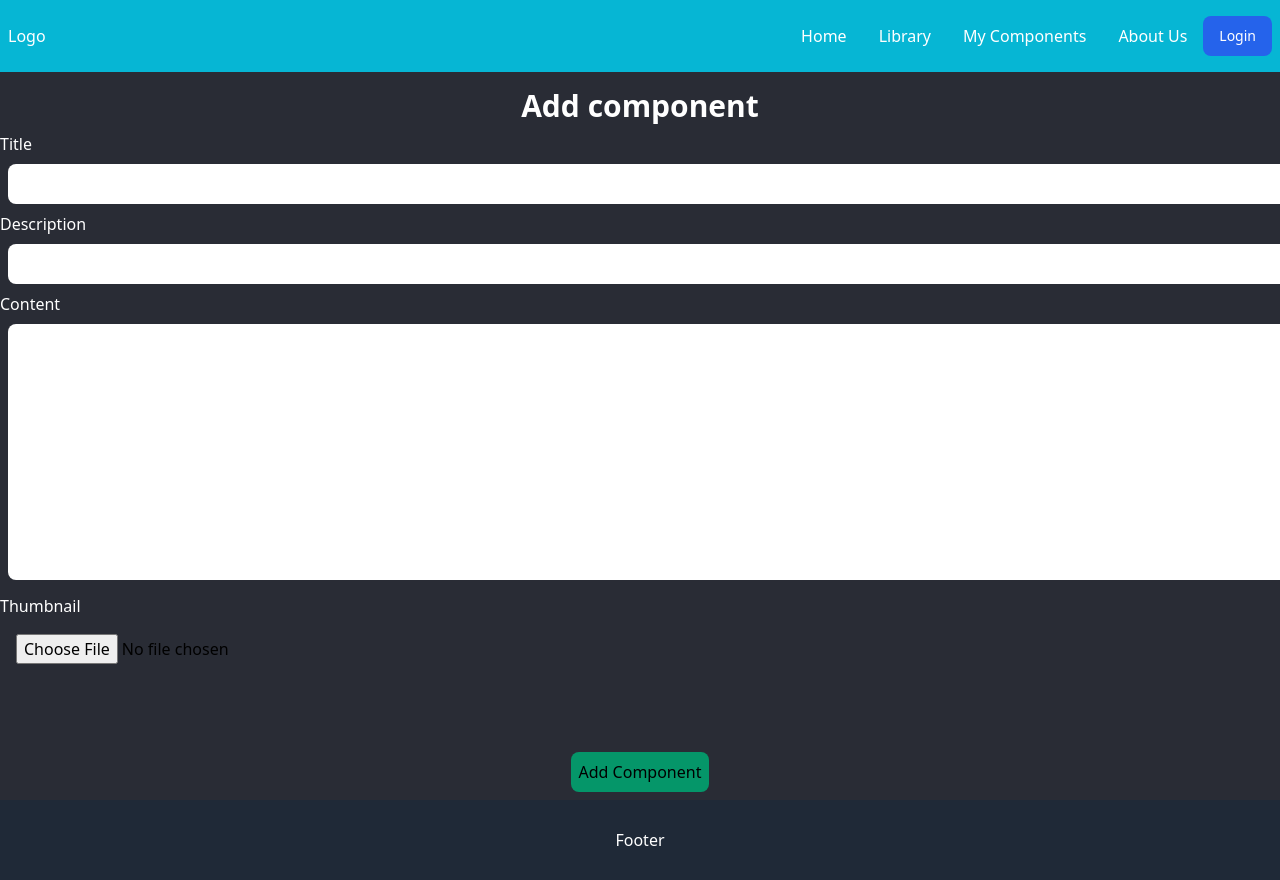
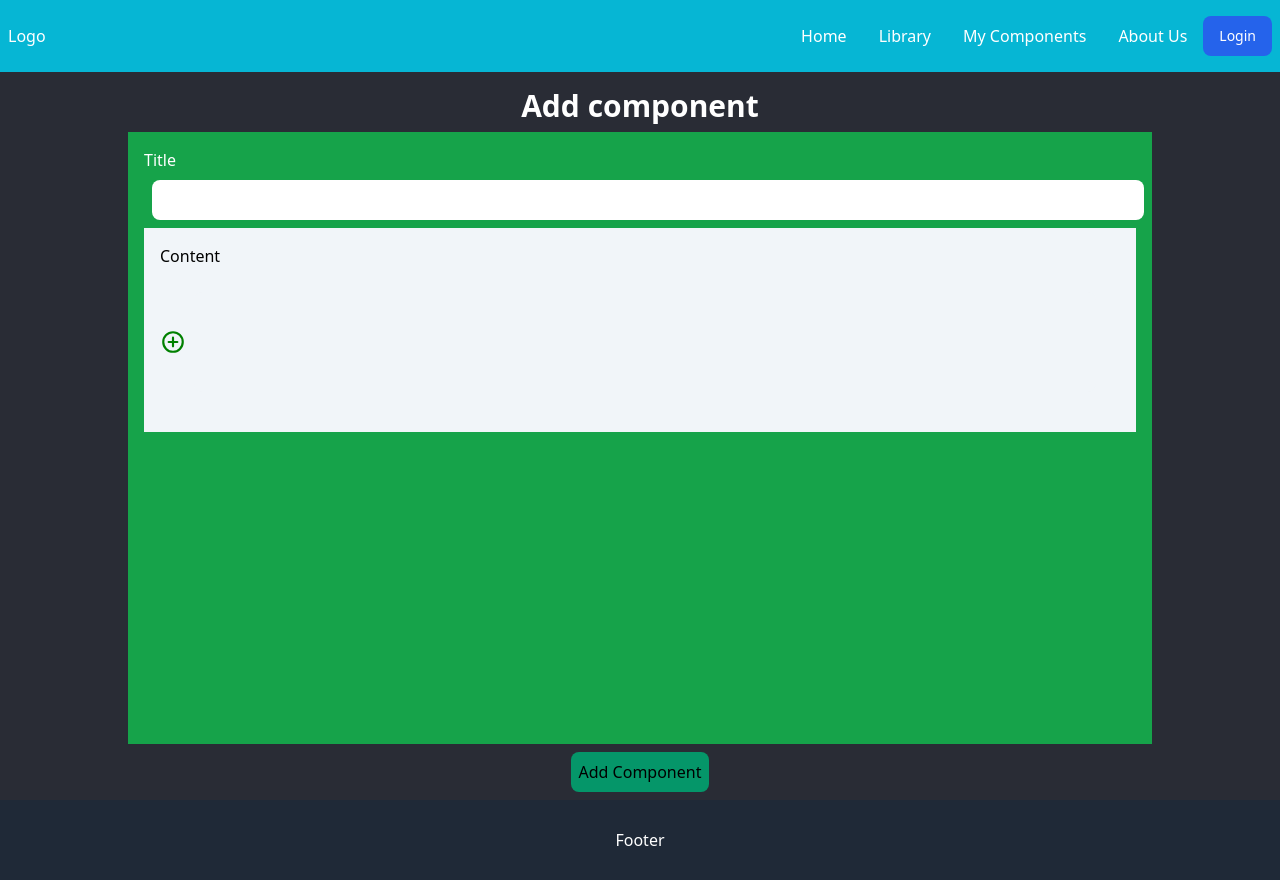
Before and after one commit to MohitGupta12/Code-Library, a Next.js app: page /component/add in a window 1280 px wide. Built offline with nearby package versions, Linux system fonts and the light colour scheme; no server answers.

Commit message:
Added add button and textarea

```diff
--- /dev/null
+++ b/components/Buttons/AddButton.jsx
@@ -0,0 +1,49 @@
+"use client"
+import React, { useState } from 'react';
+import { UilPlusCircle } from '@iconscout/react-unicons';
+import { UilTimesCircle } from '@iconscout/react-unicons';
+import { UilArrow } from '@iconscout/react-unicons';
+import { UilTextFields } from '@iconscout/react-unicons';
+import { UilImage } from '@iconscout/react-unicons';
+const AddButton = ({isOpen, setIsOpen}) => {
+
+
+    const handleButtonClick = (e) => {
+        e.preventDefault();
+        setIsOpen(!isOpen);
+    };
+
+    return (
+        <div className=" flex flex-row items-center">
+            <button
+                className=" text-white rounded-lg transition-colors flex items-center"
+                onClick= {handleButtonClick}
+            >
+                {isOpen ? (
+                    <>
+                        <UilTimesCircle color = "red" size = "26" />{/* Change the icon to X on hover */}
+                    </>
+                ) : (
+                    <>
+                       <UilPlusCircle color = "green" size = "26"/> {/* Default icon is + */}
+                    </>
+                )}
+            </button>
+            {isOpen && (
+            <div className=" flex flex-row">
+                <div className="px-2">
+                    <UilTextFields  color = "green" size = "20" />
+                </div>
+                <div className="px-2">
+                    <UilArrow  color = "green" size = "20" />
+                </div>
+                <div className="px-2">
+                    <UilImage  color = "green" size = "20" />
+                </div>
+            </div>
+            )}
+        </div>
+    );
+};
+
+export default AddButton;
--- a/components/index.js
+++ b/components/index.js
@@ -2,3 +2,4 @@ export { default as HeroSec } from './HeroSec.jsx';
 export { default as HomeList } from './HomeList.jsx';
 export { default as Navbar } from './Navbar.jsx';
 export { default as Footer } from './Footer.jsx';
+export { default as AddButton } from './Buttons/AddButton.jsx';
--- a/models/posts.js
+++ b/models/posts.js
@@ -7,11 +7,11 @@ const postSchema = new Schema({
     },
     desc: {
         type: String,
-        required: true,
+
     },
     content: {
         type: String,
-        required: true,
+
     },
     user: {
         type: Schema.Types.ObjectId,
--- a/package.json
+++ b/package.json
@@ -9,6 +9,7 @@
     "lint": "next lint"
   },
   "dependencies": {
+    "@iconscout/react-unicons": "github:iconscout/react-unicons",
     "axios": "^1.6.8",
     "bcryptjs": "^2.4.3",
     "js-cookie": "^3.0.5",
--- a/src/app/component/add/page.jsx
+++ b/src/app/component/add/page.jsx
@@ -1,11 +1,12 @@
 "use client"
 import React, { useState, useEffect } from 'react';
 import axios from 'axios';
+import {AddButton} from '@/components';
 
 const AddComponent = () => {
-    const [selectedImage, setSelectedImage] = useState(null);
+    const [isOpen, setIsOpen] = useState(false);
     const [userId, setUserId] = useState("");
-    const [data, setData] = useState({title: "",desc: "",content: "", user: ""})
+    const [data, setData] = useState({title: "",content: "", user: ""})
 
 
     useEffect(() => {
@@ -15,17 +16,7 @@ const AddComponent = () => {
         };
         getUserData();
     }, []);
-    const handleImageChange = (event) => {
-        const file = event.target.files[0];
-        const reader = new FileReader();
-        reader.onloadend = () => {
-            setSelectedImage(reader.result);
-        };
 
-        if (file) {
-            reader.readAsDataURL(file);
-        }
-    };
     const handleSubmit = async (e) => {
       e.preventDefault();
       console.log(userId);
@@ -42,44 +33,48 @@ const AddComponent = () => {
           title: "",
           desc: "",
           content: "",
-        })
+      });
     };
+
+    const handleClickOnTextArea = () => {
+      if(isOpen){
+        setIsOpen(false);
+      }
+    }
 
     return (
       <div className="flex justify-start items-center flex-col w-screen h-screen bg-[#292c35]">
         <h1 className="text-3xl font-bold text-white mt-20 p-2">Add component</h1>
-        <div className="flex__center flex-col flex-grow">
-          <form className="flex-grow">
+        <div className="flex__center flex-col flex-grow w-screen">
+          <form className="flex-grow bg-green-600 w-4/5 p-4 ">
             <label className="text-white"> Title</label>
             <input
               value={data.title}
               onChange={(e) => setData({ ...data, title: e.target.value })}
               type="text" className="m-2 p-2 w-full rounded-lg" />
 
-            <label className="text-white">Description</label>
-            <input
-              value={data.desc}
-              onChange={(e) => setData({ ...data, desc: e.target.value })}
-              type="text" className="m-2 p-2 w-full rounded-lg" />
-
-            <label className="text-white">Content</label>
+            <div className="bg-slate-100 p-4">
+              <label className="text-black">Content</label>
+              <div className="p-4 pl-0 flex flex-row" >
+                <AddButton isOpen={isOpen} setIsOpen={setIsOpen} />
                 <textarea
+                value={data.content}
+                style={{ minHeight: "100px", maxHeight: "425px",
+                  resize: "none",
+                }}
+                onClick={handleClickOnTextArea}
+                onChange={(e) => setData({ ...data, content: e.target.value })}
+                className="m-2 p-2 w-full rounded-lg text-xl bg-slate-100" />
+              </div>
+              {/* <textarea
                 value={data.content}
                 cols="30"
                 rows="10"
                 style={{ minHeight: "256px", maxHeight: "425"}}
                 onChange={(e) => setData({ ...data, content: e.target.value })}
-              className="m-2 p-2 w-full rounded-lg" />
+                className="m-2 p-2 w-full rounded-lg" /> */}
+            </div>
 
-            <label className="text-white">Thumbnail</label>
-            <input
-              type="file"
-              className="m-2 p-2 w-full rounded-lg"
-              onChange={handleImageChange}
-            />
-            {selectedImage && (
-              <img src={selectedImage} alt="preview" className="w-90 h-60 rounded-lg border-black border-[2px]" />
-            )}
           </form>
           <button onClick={handleSubmit} className="m-2 p-2 w-fit rounded-lg bg-emerald-600">Add Component</button>
         </div>
```
Also changed, not shown: 1 other file (tests, documents, lock files or other folders). Lines whose indentation alone changed are shown as unchanged.
